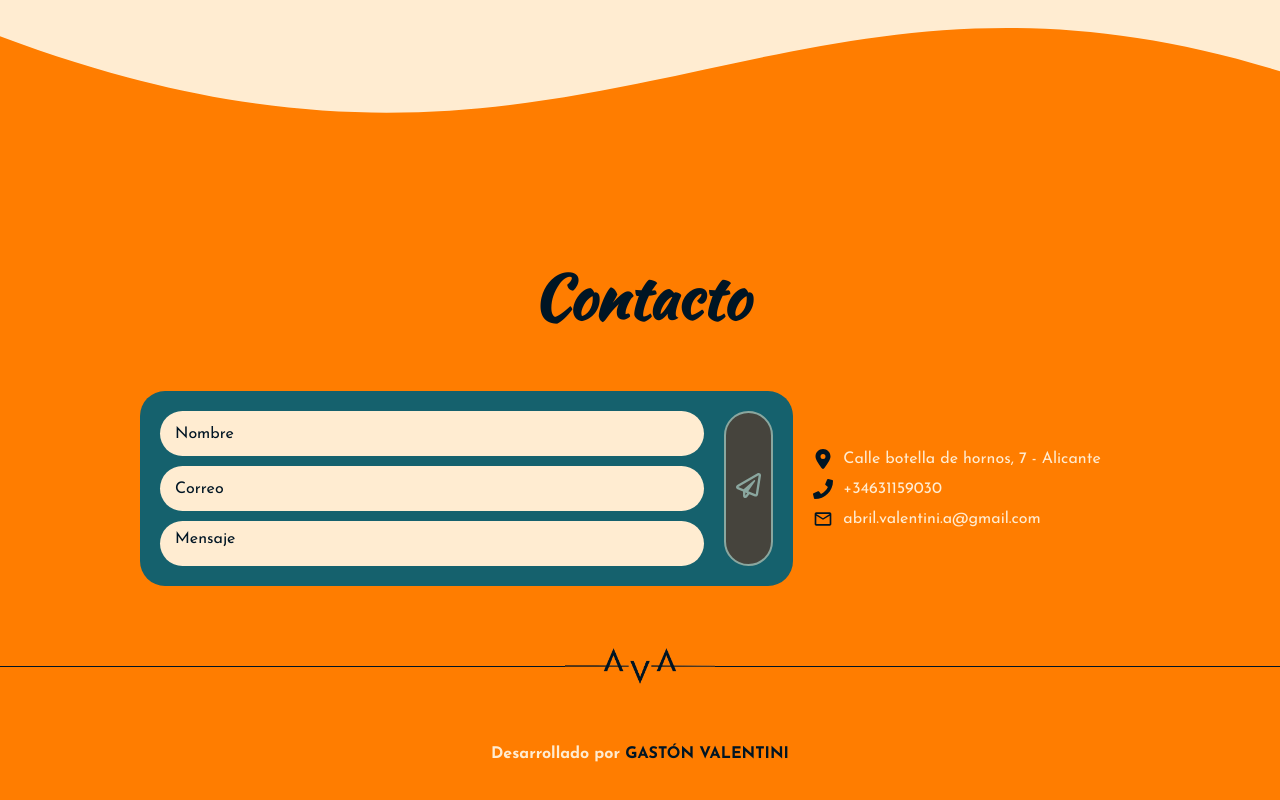
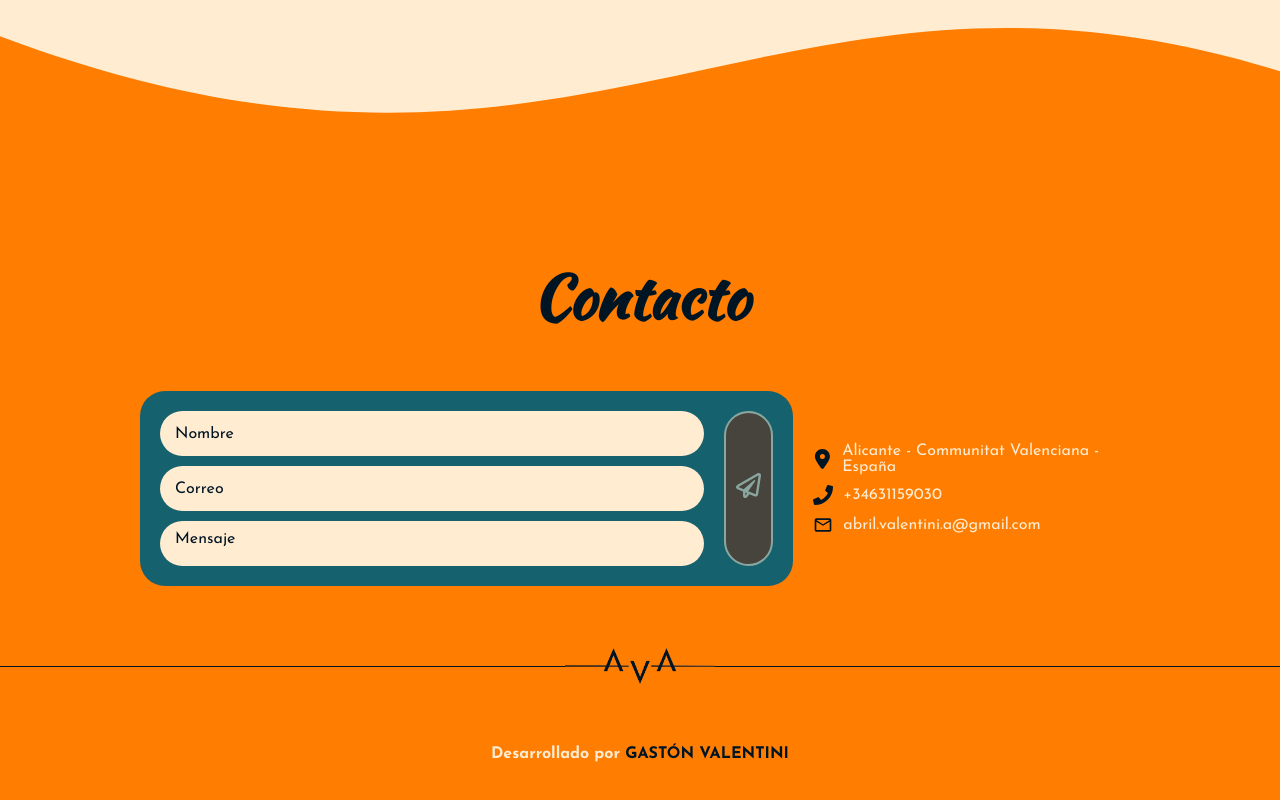
Before and after one commit to Gaston-Valentini/portfolio-abril, a React (Vite) app: page / in a window 1280 px wide. Shown: the part 3222-4022 px from the top of the page. Built offline with nearby package versions, Linux system fonts and the light colour scheme.

Commit message:
Update: Direction updated.

```diff
--- a/src/sections/Contact/Contact.jsx
+++ b/src/sections/Contact/Contact.jsx
@@ -66,7 +66,7 @@ export default function Contact() {
                 <div className={style.formData}>
                     <div className={style.formDataElement}>
                         <FaLocationDot />
-                        <p className={style.formDataElementText}>Calle botella de hornos, 7 - Alicante</p>
+                        <p className={style.formDataElementText}>Alicante - Communitat Valenciana - España</p>
                     </div>
                     <div className={style.formDataElement}>
                         <FaPhone />
```
